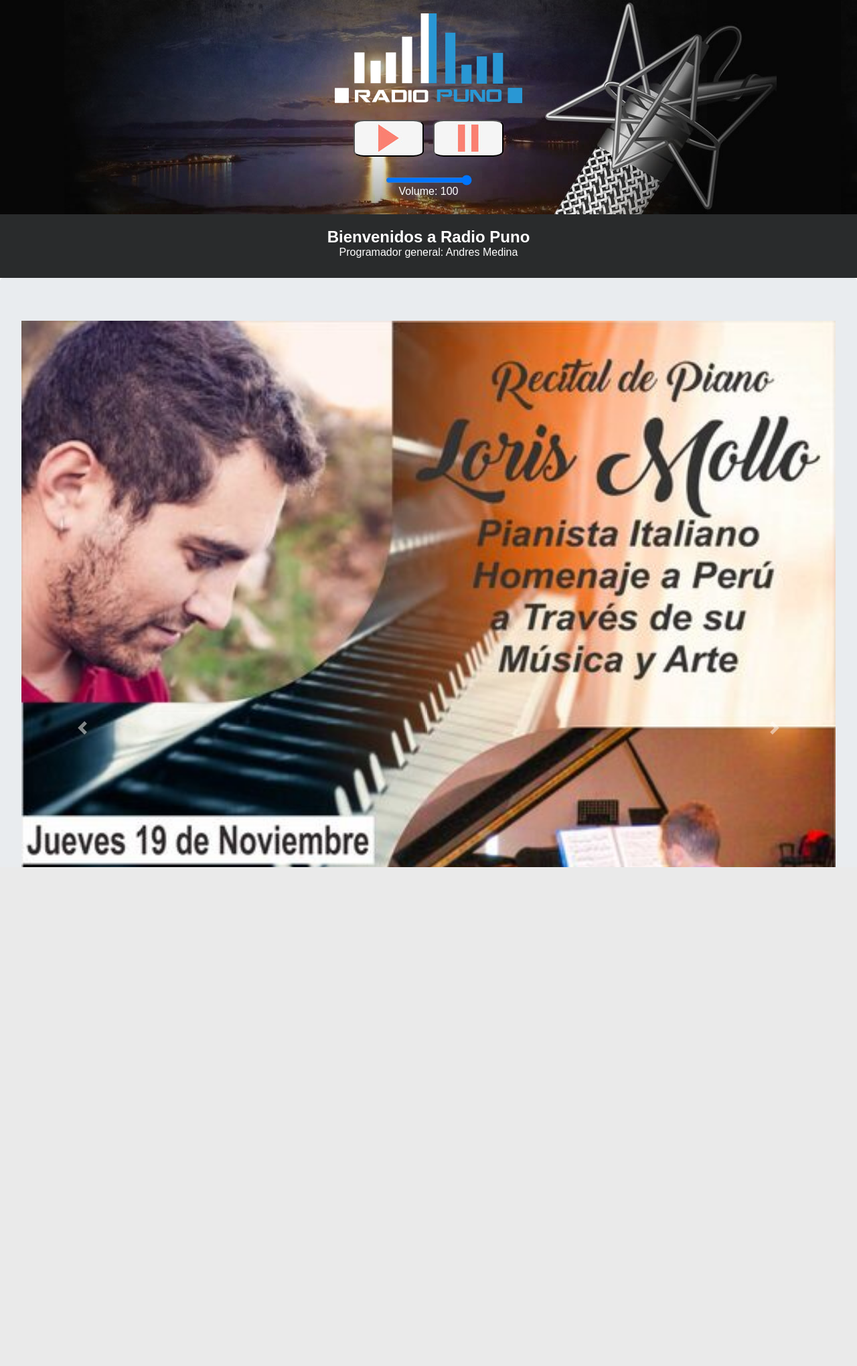
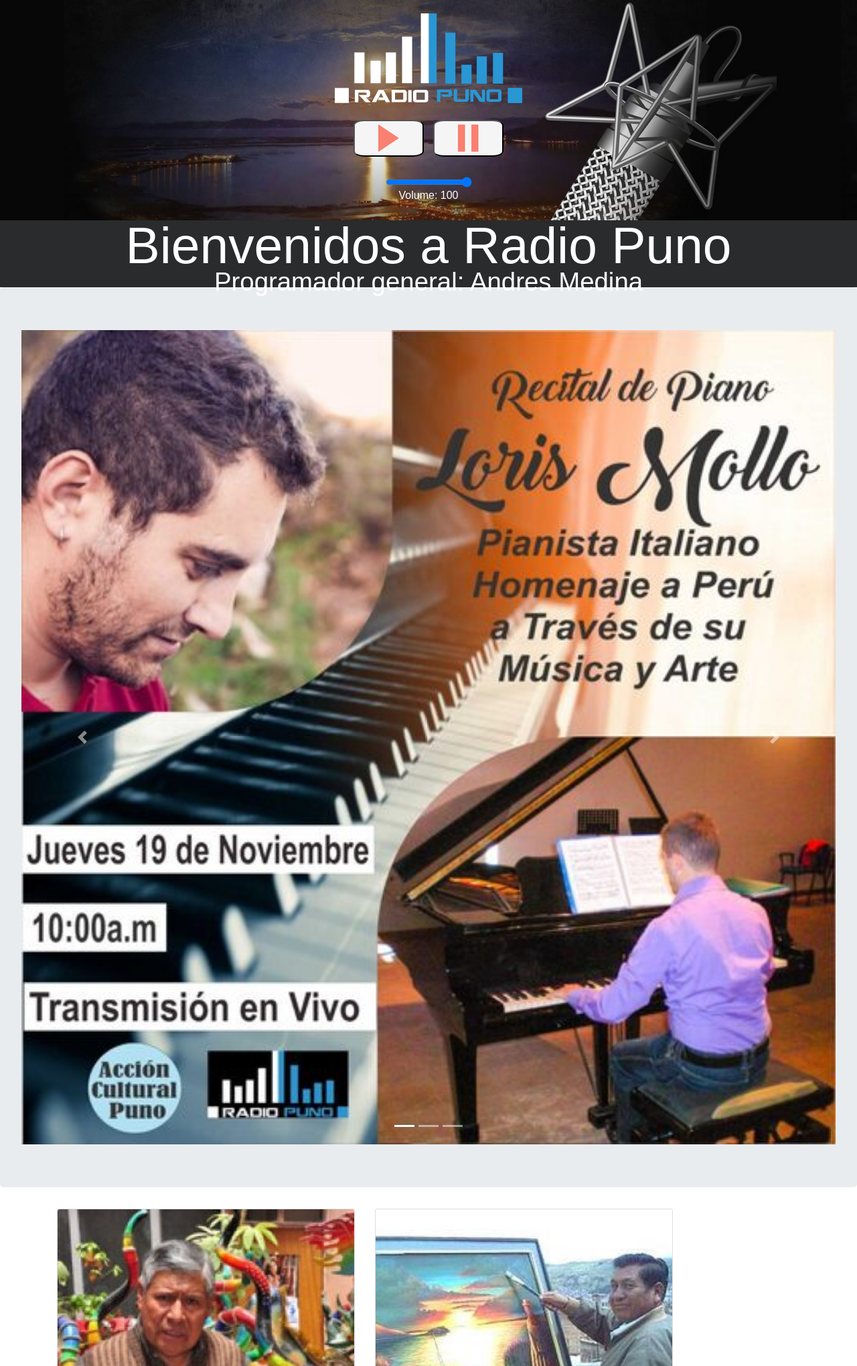
Before and after one commit to yayo618/radiopuno, a PHP site: page / in a window 1280 px wide. Shown: the top 2040 px of the page at 67% size. Before the commit the page ends 1295 px from the top, so only its background shows below. Run offline with PHP 8.4, Linux system fonts and the light colour scheme; some libraries are stand-ins or nearby versions.

Commit message:
primera impresion

```diff
--- a/examples.html
+++ b/examples.html
@@ -60,8 +60,8 @@
   <div class="album">
     <div class="container">
       <div class="row">
-        <div class="col-md-6">
-          <div class="card mb-6 shadow-sm">
+        <div class="col-md-5">
+          <div class="card mb-5 shadow-sm">
 	    <img src="img/05.jpg" class="card-img-top" alt="...">
             <div class="card-body"><h5 class="card-title">Edwin Loza Huarachi</h5>
               <p class="card-text">
@@ -73,8 +73,8 @@
           </div>
         </div>
 
-        <div class="col-md-6">
-          <div class="card mb-6 shadow-sm">
+        <div class="col-md-5">
+          <div class="card mb-5 shadow-sm">
 	    <img src="img/06.jpg" class="card-img-top" alt="...">
             <div class="card-body"><h5 class="card-title">Benigno Aguilar Paucar</h5>
               <p class="card-text">Nació en Juli el 6 de febrero de 1949.</p>
@@ -86,8 +86,8 @@ Amante del arte, desprendido, busca siempre sin interés alguno difundir su arte
           </div>
         </div>
 
-	<div class="col-md-6">
-          <div class="card mb-6 shadow-sm">
+	<div class="col-md-5">
+          <div class="card mb-5 shadow-sm">
 	    <img src="img/07.jpg" class="card-img-top" alt="...">
             <div class="card-body"><h5 class="card-title">Juan B. Palao Berastain</h5>
               <p class="card-text">Nace en 1941, radica en Puno desde 1969.</p>
@@ -98,8 +98,8 @@ Amante del arte, desprendido, busca siempre sin interés alguno difundir su arte
           </div>
         </div>
 
-        <div class="col-md-6">
-          <div class="card mb-6 shadow-sm">
+        <div class="col-md-5">
+          <div class="card mb-5 shadow-sm">
 	    <img src="img/08.jpg" class="card-img-top" alt="...">
             <div class="card-body"><h5 class="card-title">Sixto Puntaca Valdivia</h5>
               <p class="card-text">Mientras los carolinos festejaban su serenata, uno de los miembros más queridos de la familia carolina cumplía sus 71 años de vida.</p>
--- a/index.html
+++ b/index.php
@@ -38,11 +38,10 @@
       nav{
 	  background:#292b2c;
 	  width:100%;
-	  height:75px;
-	  //line-height:25px;
+	  height:100px;
 	  color:white;
 	  margin-top:25px;
-	  padding-top:20px;
+	  //padding-top:20px;
 	  //padding-bottom:-10px;
       }
     </style>
@@ -65,10 +64,10 @@
 	<p style="color:white;">Volume: <span id="demo"></span></p>
       </div>
 
-      <nav><h2>Bienvenidos a Radio Puno</h2><p>Programador general: Andres Medina</p></nav>
+      <nav><h3 style="font-size:6vw; line-height:75px;">Bienvenidos a Radio Puno</h3><p style="font-size:3vw; margin-top:-20px;">Programador general: Andres Medina</p></nav>
     </div>
 
-    <iframe src="examples.html" width="100%" height="110%" frameBorder="0"></iframe>
+	<?php include 'examples.html';?>
 
     <script>
       var slider = document.getElementById('myRange');
```
